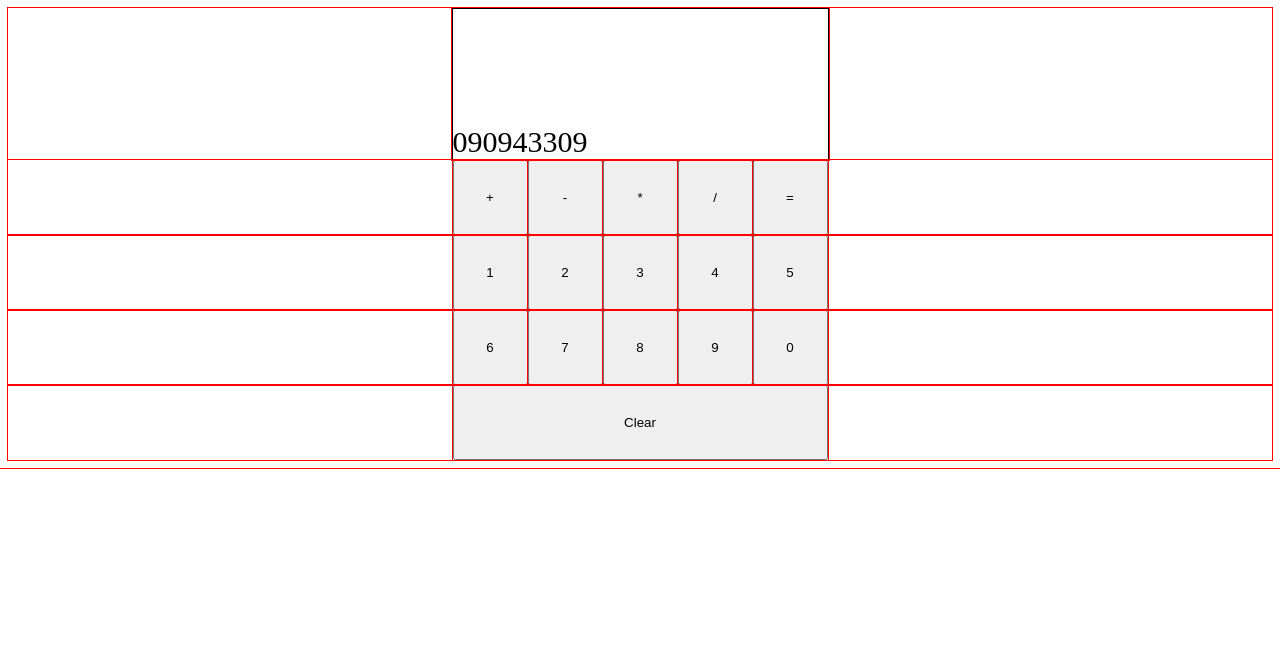
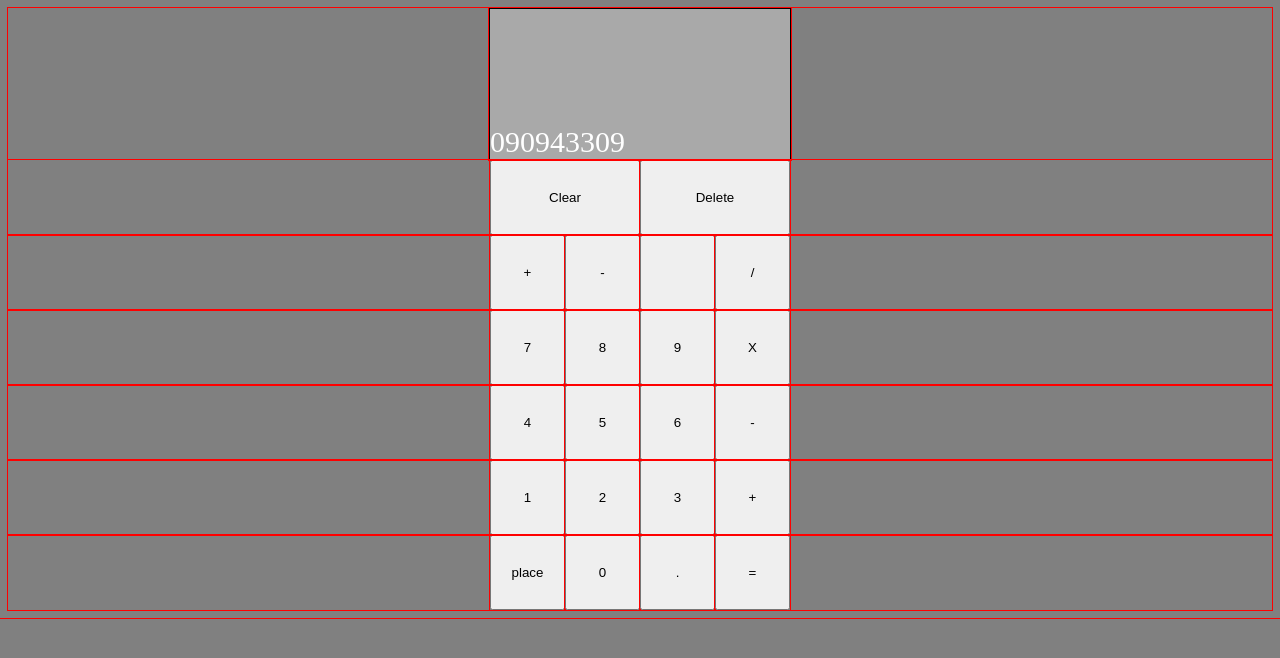
Before and after one commit to Conflictive/odin-calculator, a plain HTML site: page index.html in a window 1280 px wide. Drawn offline with Linux system fonts and the light colour scheme.

Commit message:
Refactor calculator UI layout and button functionality

```diff
--- a/index.html
+++ b/index.html
@@ -11,28 +11,38 @@
     <div id="display"> 090943309</div>
     <div id="calc-buttons-container">
         <div class="row">
+            <button class="calc-button top">Clear</button>
+            <button class="calc-button top">Delete</button>
+        </div>
+        <div class="row">
             <button class="calc-button">+</button>
             <button class="calc-button">-</button>
-            <button class="calc-button">*</button>
+            <button class="calc-button"></button>
             <button class="calc-button">/</button>
-            <button class="calc-button">=</button>
+        </div>
+        <div class="row">
+            <button class="calc-button">7</button>
+            <button class="calc-button">8</button>
+            <button class="calc-button">9</button>
+            <button class="calc-button">X</button>
+        </div>
+        <div class="row">
+            <button class="calc-button">4</button>
+            <button class="calc-button">5</button>
+            <button class="calc-button">6</button>
+            <button class="calc-button">-</button>
         </div>
         <div class="row">
             <button class="calc-button">1</button>
             <button class="calc-button">2</button>
             <button class="calc-button">3</button>
-            <button class="calc-button">4</button>
-            <button class="calc-button">5</button>
+            <button class="calc-button">+</button>
         </div>
         <div class="row">
-            <button class="calc-button">6</button>
-            <button class="calc-button">7</button>
-            <button class="calc-button">8</button>
-            <button class="calc-button">9</button>
+            <button class="calc-button">place</button>
             <button class="calc-button">0</button>
-        </div>
-        <div class="row">
-            <button id="clear-button">Clear</button>
+            <button class="calc-button">.</button>
+            <button class="calc-button">=</button>
         </div>
     </div>
 </body>
--- a/style.css
+++ b/style.css
@@ -1,5 +1,9 @@
 * {
   outline: 1px solid red !important;
+}
+
+body {
+    background-color: grey;
 }
 
 #display {
@@ -7,10 +11,12 @@
     flex-direction: column;
     justify-self: center;
     justify-content: flex-end;
-    width: 375px;
+    width: 300px;
     height: 150px;
     font-size: 30px;
+    color: white;
     border: 1px solid black;
+    background-color: darkgrey;
 }
 
 .row {
@@ -24,6 +30,11 @@
     aspect-ratio: 1/1;
 }
 
+.calc-button.top {
+    width: 150px;
+    height: 75px;
+}
+
 #clear-button {
     width: 375px;
     height: 75px;
```
